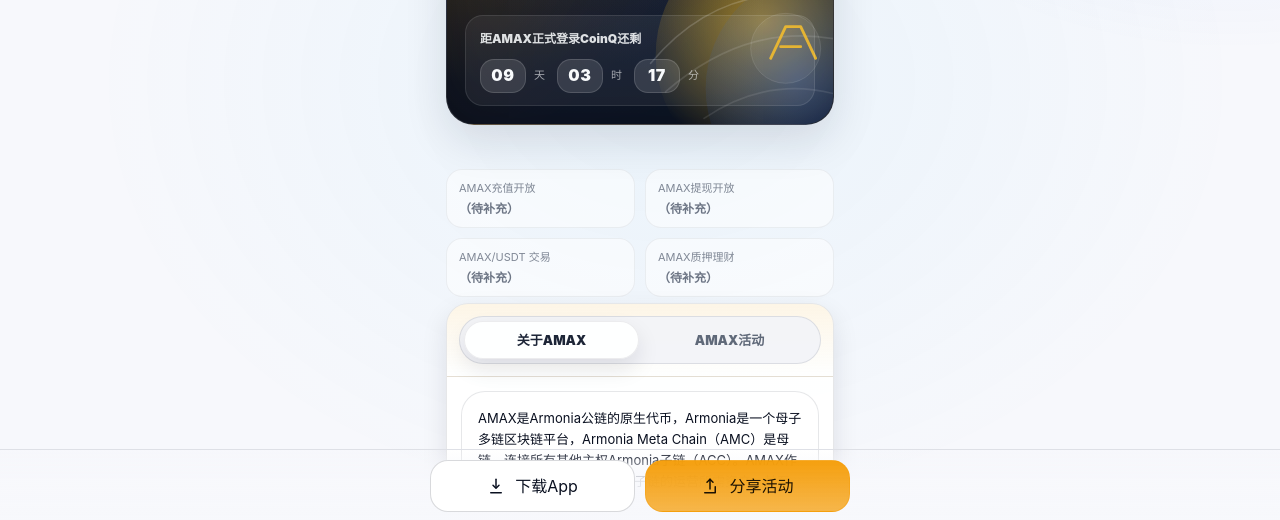
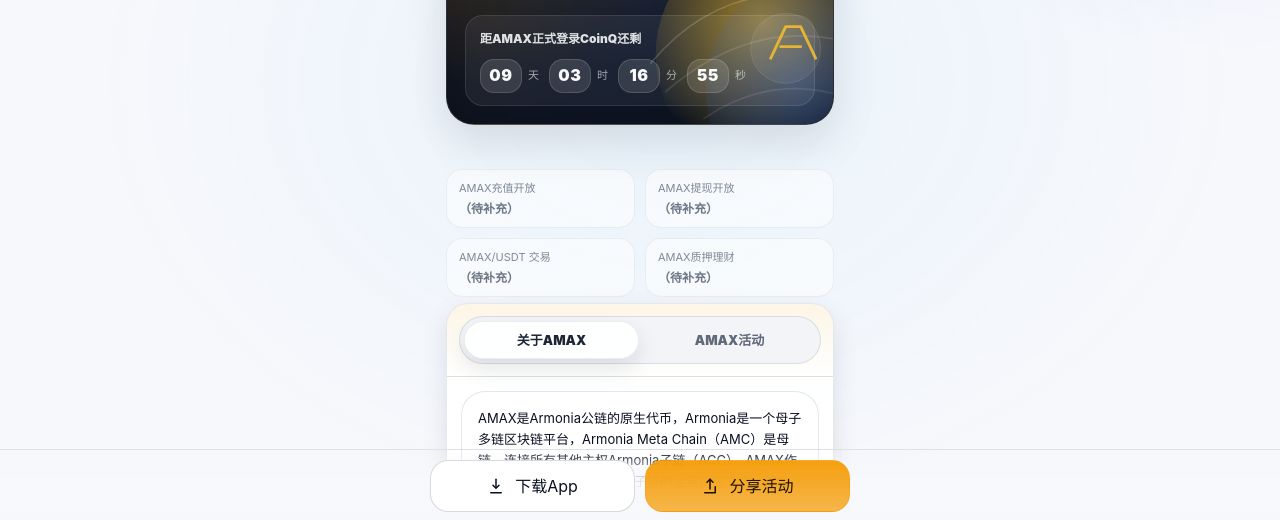
Before and after one commit to probit116/Activity-h5, a plain HTML site: page index.html in a window 1280 px wide. Shown: the part 278-798 px from the top of the page. Drawn offline with Linux system fonts and the light colour scheme.

Commit message:
更新 index.html via EZPage

```diff
--- a/index.html
+++ b/index.html
@@ -253,16 +253,16 @@
         margin-top:10px;
         display:flex;
         align-items:center;
-        gap:10px;
-        flex-wrap:wrap;
+        gap:8px;
+        flex-wrap:nowrap;
       }
       .tbox{
         display:flex;
         align-items:center;
-        gap:8px;
+        gap:6px;
       }
       .num{
-        min-width:46px;
+        min-width:42px;
         height:34px;
         border-radius:14px;
         display:grid;place-items:center;
@@ -1007,6 +1007,7 @@
                 <div class="tbox"><div class="num" id="d">--</div><div class="unit">天</div></div>
                 <div class="tbox"><div class="num" id="h">--</div><div class="unit">时</div></div>
                 <div class="tbox"><div class="num" id="m">--</div><div class="unit">分</div></div>
+                <div class="tbox"><div class="num" id="s">--</div><div class="unit">秒</div></div>
               </div>
             </div>
           </div>
@@ -1437,20 +1438,22 @@
         if (backBtn) backBtn.addEventListener("click", function(){ alert("返回（原型）"); });
 
         var end = Date.now() + 9 * 24 * 60 * 60 * 1000 + 3 * 60 * 60 * 1000 + 17 * 60 * 1000;
-        var d = qs("#d"), h = qs("#h"), m = qs("#m");
+        var d = qs("#d"), h = qs("#h"), m = qs("#m"), s = qs("#s");
         function pad2(n){ return String(n).padStart(2, "0"); }
         function tick(){
           var diff = Math.max(0, end - Date.now());
-          var totalMin = Math.floor(diff / 60000);
-          var days = Math.floor(totalMin / (60 * 24));
-          var hours = Math.floor((totalMin - days * 60 * 24) / 60);
-          var mins = totalMin - days * 60 * 24 - hours * 60;
+          var totalSec = Math.floor(diff / 1000);
+          var days = Math.floor(totalSec / (60 * 60 * 24));
+          var hours = Math.floor((totalSec - days * 60 * 60 * 24) / (60 * 60));
+          var mins = Math.floor((totalSec - days * 60 * 60 * 24 - hours * 60 * 60) / 60);
+          var secs = totalSec - days * 60 * 60 * 24 - hours * 60 * 60 - mins * 60;
           if (d) d.textContent = pad2(days);
           if (h) h.textContent = pad2(hours);
           if (m) m.textContent = pad2(mins);
+          if (s) s.textContent = pad2(secs);
         }
         tick();
-        setInterval(tick, 30000);
+        setInterval(tick, 1000);
 
         function smoothTo(sel){
           var el = qs(sel);
```
